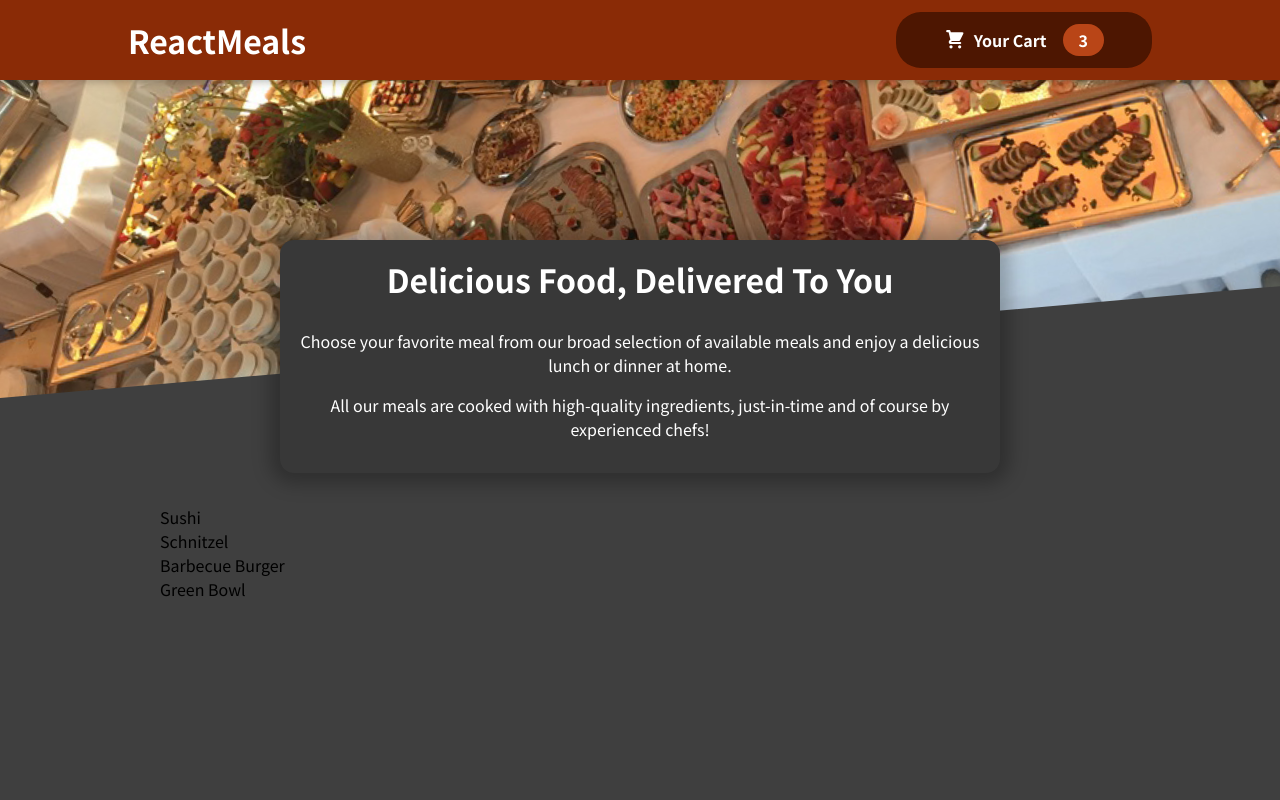
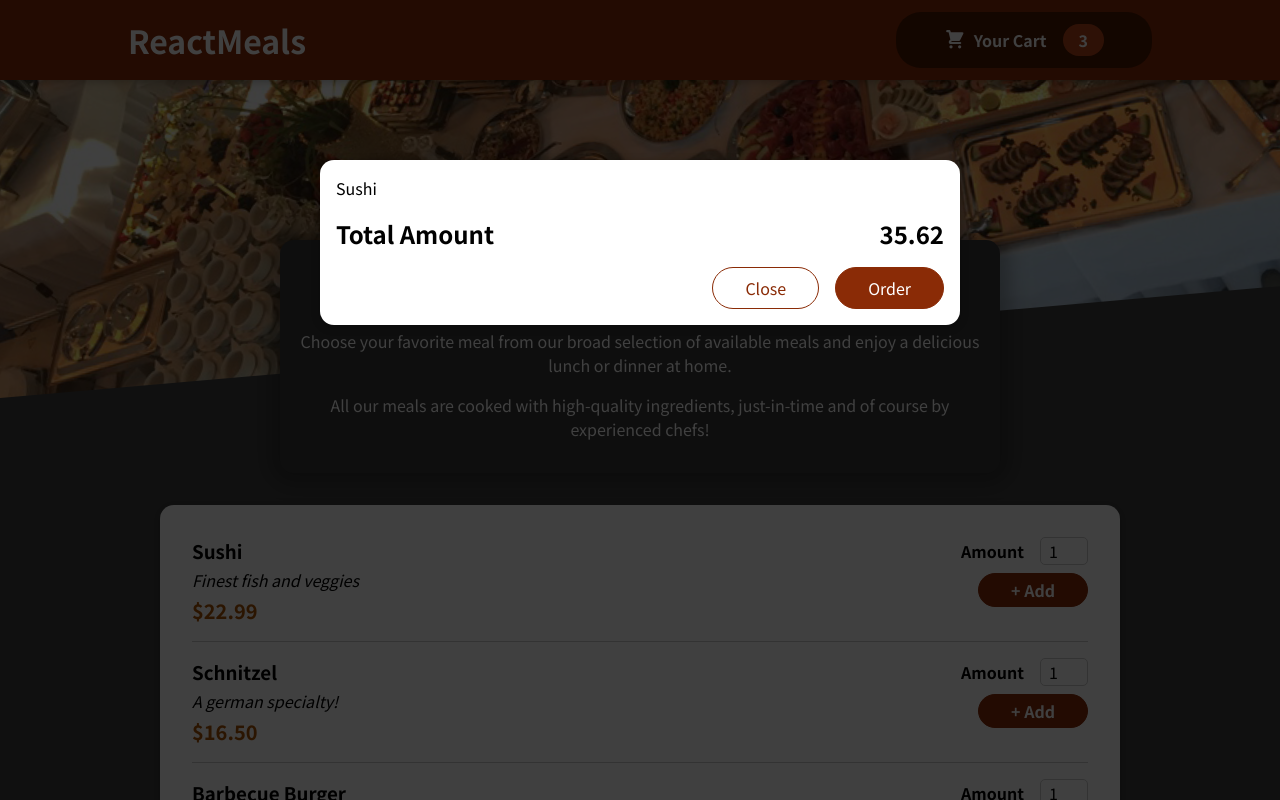
Before and after one commit to mikef80/udemy-react-course, a React (Create React App) app in the folder Assignments/section-11-food-order-app/: page / in a window 1280 px wide. Shown: the top 800 px of the page. Built offline with nearby package versions, Linux system fonts and the light colour scheme.

Commit message:
modal created using Portal.  Need to remember that one!

```diff
--- a/Assignments/section-11-food-order-app/public/index.html
+++ b/Assignments/section-11-food-order-app/public/index.html
@@ -28,6 +28,7 @@
   </head>
   <body>
     <noscript>You need to enable JavaScript to run this app.</noscript>
+    <div id="overlays"></div>
     <div id="root"></div>
     <!--
       This HTML file is a template.
--- a/Assignments/section-11-food-order-app/src/App.js
+++ b/Assignments/section-11-food-order-app/src/App.js
@@ -1,4 +1,5 @@
 import { Fragment } from "react";
+import Cart from "./components/cart/Cart";
 
 import Header from "./components/layout/Header";
 import Meals from "./components/meals/Meals";
@@ -6,6 +7,7 @@
 const App = () => {
   return (
     <Fragment>
+      <Cart />
       <Header />
       <main>
         <Meals />
--- /dev/null
+++ b/Assignments/section-11-food-order-app/src/components/UI/Modal.js
@@ -0,0 +1,32 @@
+import React, { Fragment } from "react";
+import ReactDOM from "react-dom";
+
+import classes from "./Modal.module.css";
+
+const Backdrop = () => {
+  return <div className={classes.backdrop} />;
+};
+
+const ModalOverlay = (props) => {
+  return (
+    <div className={classes.modal}>
+      <div className={classes.content}>{props.children}</div>
+    </div>
+  );
+};
+
+const portalElement = document.getElementById("overlays");
+
+const Modal = (props) => {
+  return (
+    <Fragment>
+      {ReactDOM.createPortal(<Backdrop />, portalElement)}
+      {ReactDOM.createPortal(
+        <ModalOverlay>{props.children}</ModalOverlay>,
+        portalElement
+      )}
+    </Fragment>
+  );
+};
+
+export default Modal;
--- /dev/null
+++ b/Assignments/section-11-food-order-app/src/components/UI/Modal.module.css
@@ -0,0 +1,40 @@
+.backdrop {
+  position: fixed;
+  top: 0;
+  left: 0;
+  width: 100%;
+  height: 100vh;
+  z-index: 20;
+  background-color: rgba(0, 0, 0, 0.75);
+}
+
+.modal {
+  position: fixed;
+  top: 20vh;
+  left: 5%;
+  width: 90%;
+  background-color: white;
+  padding: 1rem;
+  border-radius: 14px;
+  box-shadow: 0 2px 8px rgba(0, 0, 0, 0.25);
+  z-index: 30;
+  animation: slide-down 300ms ease-out forwards;
+}
+
+@media (min-width: 768px) {
+  .modal {
+    width: 40rem;
+    left: calc(50% - 20rem);
+  }
+}
+
+@keyframes slide-down {
+  from {
+    opacity: 0;
+    transform: translateY(-3rem);
+  }
+  to {
+    opacity: 1;
+    transform: translateY(0);
+  }
+}
--- a/Assignments/section-11-food-order-app/src/components/cart/Cart.js
+++ b/Assignments/section-11-food-order-app/src/components/cart/Cart.js
@@ -1,4 +1,5 @@
 import React from "react";
+import Modal from "../UI/Modal";
 
 import classes from "./Cart.module.css";
 
@@ -12,7 +13,7 @@
   );
 
   return (
-    <div>
+    <Modal>
       {cartItems}
       <div className={classes.total}>
         <span>Total Amount</span>
@@ -22,7 +23,7 @@
         <button className={classes["button--alt"]}>Close</button>
         <button className={classes.button}>Order</button>
       </div>
-    </div>
+    </Modal>
   );
 };
 
--- a/Assignments/section-11-food-order-app/src/components/meals/AvailableMeals.js
+++ b/Assignments/section-11-food-order-app/src/components/meals/AvailableMeals.js
@@ -1,6 +1,8 @@
 import React from "react";
 
 import classes from "./AvailableMeals.module.css";
+import Card from "../UI/Card";
+import MealItem from "./MealItem/MealItem";
 
 const DUMMY_MEALS = [
   {
@@ -31,13 +33,25 @@
 
 const AvailableMeals = () => {
   const mealsList = DUMMY_MEALS.map((meal) => {
-    return <li>{meal.name}</li>;
+    return (
+      <MealItem
+        id={meal.id}
+        key={meal.id}
+        name={meal.name}
+        description={meal.description}
+        price={meal.price}
+      />
+    );
   });
 
   return (
-    <section className={classes.meals}>
-      <ul>{mealsList}</ul>
-    </section>
+    <div>
+      <section className={classes.meals}>
+        <Card>
+          <ul>{mealsList}</ul>
+        </Card>
+      </section>
+    </div>
   );
 };
 
```
